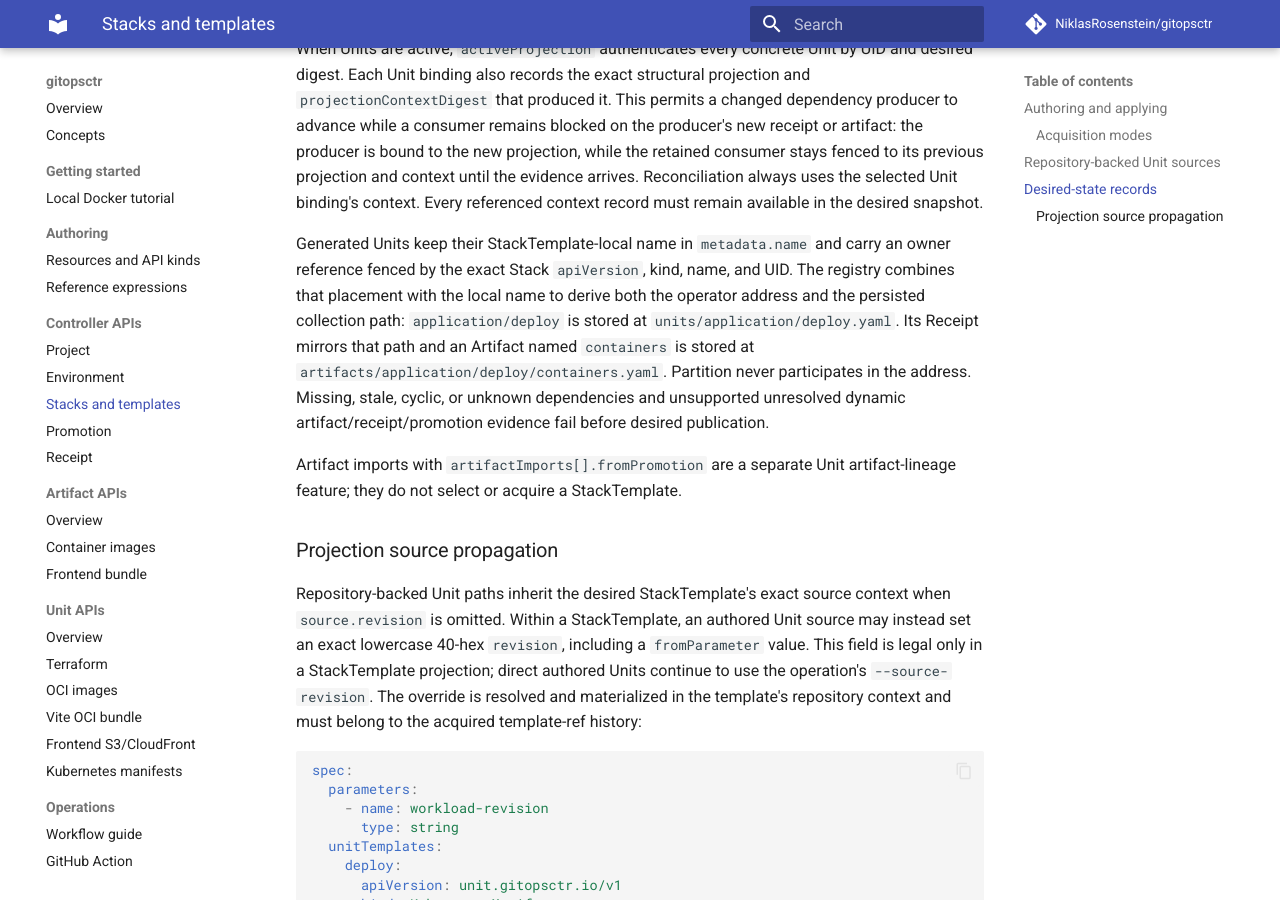
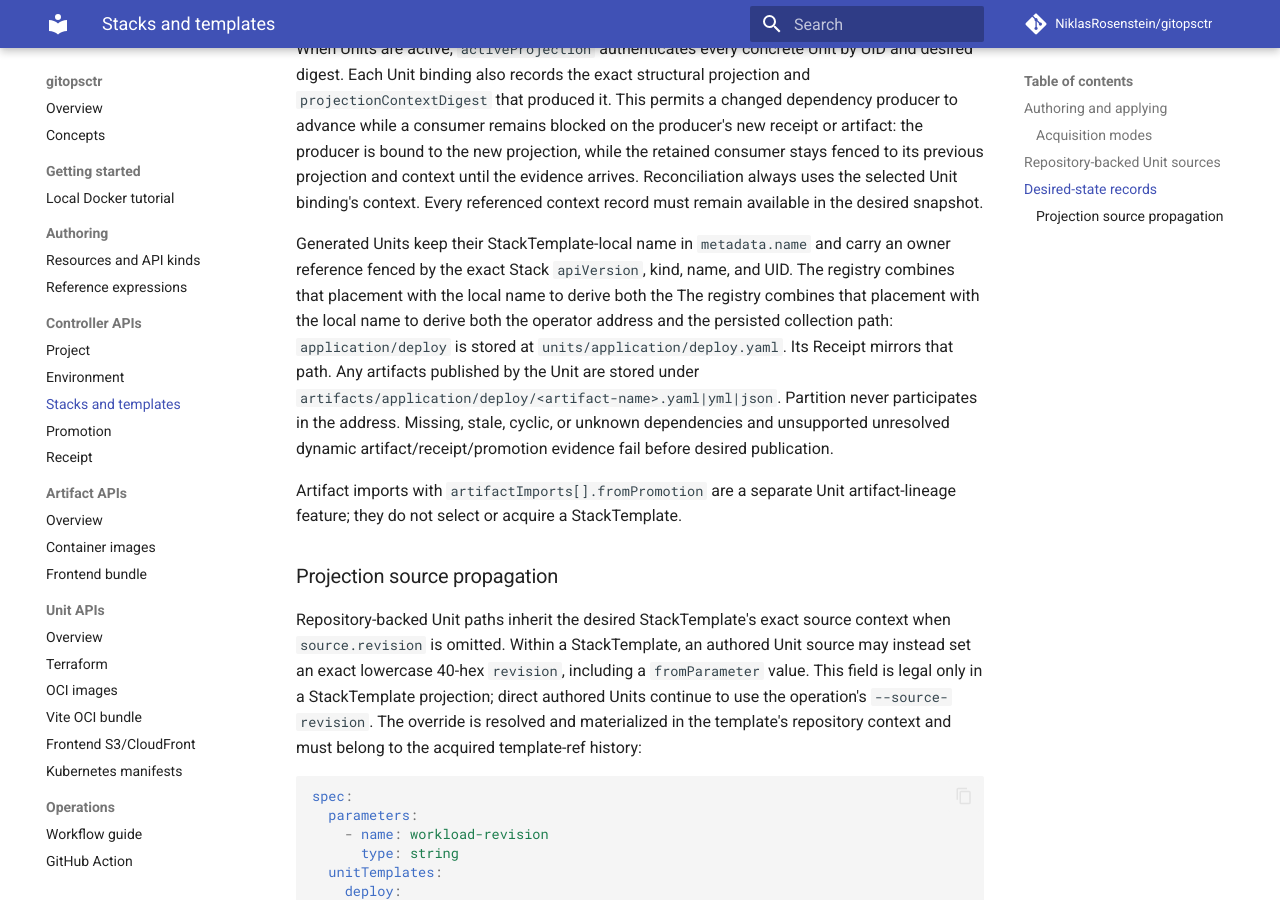
Before and after one commit to NiklasRosenstein/gitopsctr, an MkDocs documentation site: the page built from docs/apis/stacks.md, in a window 1280 px wide and 900 px high, scrolled down 3514 px. Built offline with MkDocs 1.6.1 and Material for MkDocs 9.7.7, drawn with Linux system fonts in a browser that asks for light colours; comment, search, counter and statistics services are not loaded.

Commit message:
Potential fix for pull request finding
Co-authored-by: Copilot Autofix powered by AI <175728472+Copilot@users.noreply.github.com>

```diff
--- a/docs/apis/stacks.md
+++ b/docs/apis/stacks.md
@@ -162,9 +162,8 @@ must remain available in the desired snapshot.
 
 Generated Units keep their StackTemplate-local name in `metadata.name` and carry an owner reference fenced by the exact
 Stack `apiVersion`, kind, name, and UID. The registry combines that placement with the local name to derive both the
-operator address and the persisted collection path: `application/deploy` is stored at `units/application/deploy.yaml`.
-Its Receipt mirrors that path and an Artifact named `containers` is stored at
-`artifacts/application/deploy/containers.yaml`. Partition never participates in the address. Missing, stale, cyclic,
+The registry combines that placement with the local name to derive both the operator address and the persisted collection path: `application/deploy` is stored at `units/application/deploy.yaml`.
+Its Receipt mirrors that path. Any artifacts published by the Unit are stored under `artifacts/application/deploy/<artifact-name>.yaml|yml|json`. Partition never participates in the address. Missing, stale, cyclic,
 or unknown dependencies and unsupported unresolved dynamic artifact/receipt/promotion evidence fail before desired
 publication.
 
```
